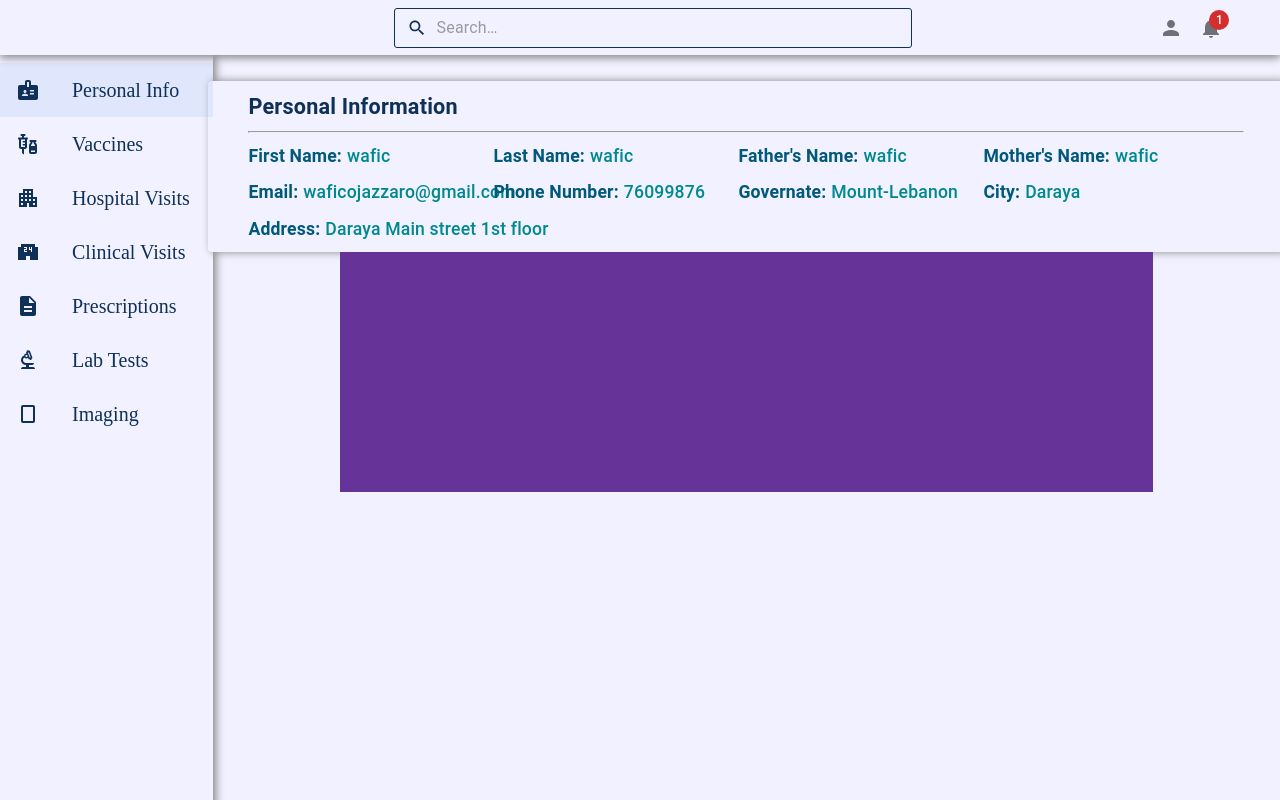
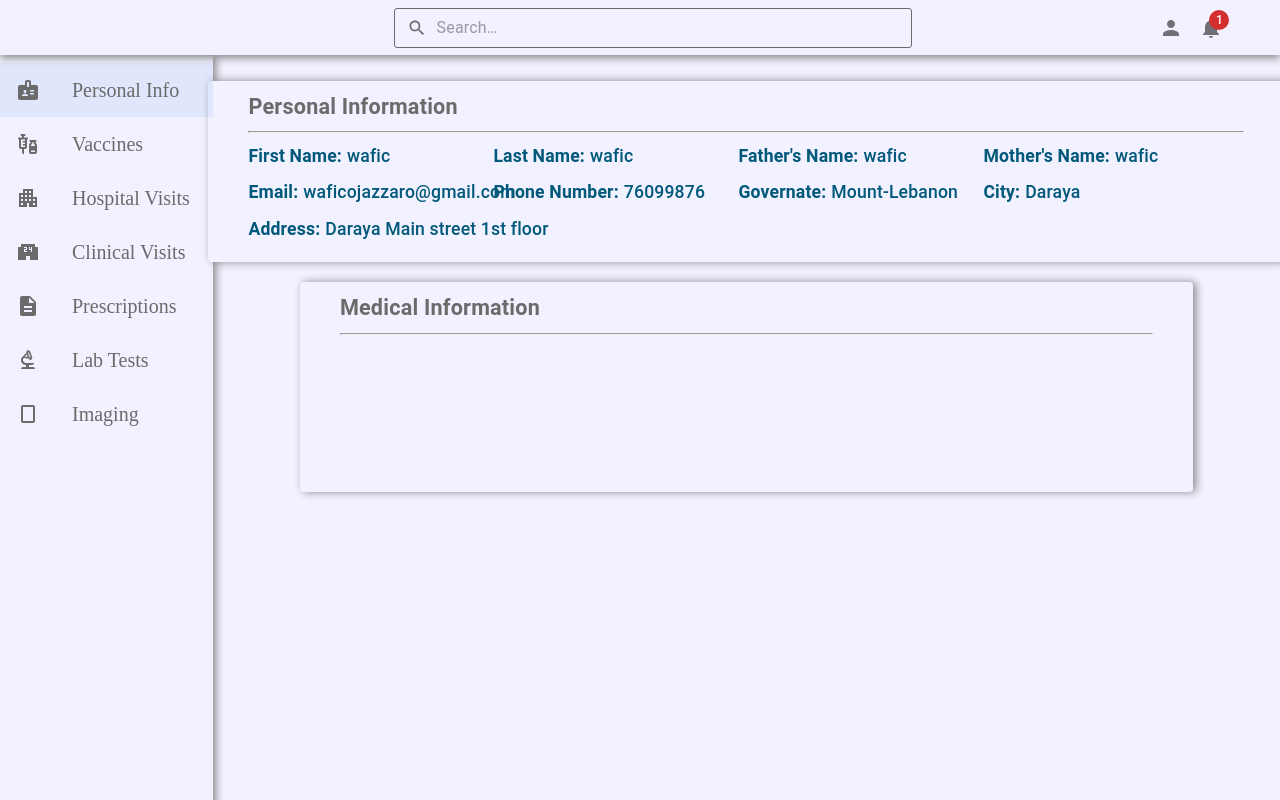
Before and after one commit to waficjazz/medrProject, a React (Create React App) app in the folder front/: page / in a window 1280 px wide. Built offline with nearby package versions, Linux system fonts and the light colour scheme; the HTML template or start-up script is replaced by a standard one.

Commit message:
change color scheme

```diff
--- a/front/src/pages/MainPage/MainPage.css
+++ b/front/src/pages/MainPage/MainPage.css
@@ -1,7 +1,8 @@
 :root {
-  --main-blue: #0f3057;
+  --main-blue: #6b6b6b;
   --second-blue: #008891;
   --third-blue: #00587a;
+  /* 00587a */
   /* --main-blue: #1d4b4a;
   --second-blue: #54b2af;
   --third-blue: #b1dbd7; */
--- a/front/src/pages/PersonalInfo/PersonalInfo.css
+++ b/front/src/pages/PersonalInfo/PersonalInfo.css
@@ -13,6 +13,7 @@
   box-shadow: 3px 0px 8px #888888;
   padding-inline: 40px;
   padding-top: 10px;
+  padding-bottom: 10px;
 }
 @media screen and (max-width: 1670px) {
   .personalInfo {
@@ -49,13 +50,19 @@
 }
 .internalData {
   font-size: 1.1rem;
-  color: var(--second-blue);
+  color: var(--third-blue);
   margin-left: 5px;
   font-weight: 500;
 }
 
 .medicalInfo {
+  margin-top: 20px;
   width: 80%;
-  background-color: rebeccapurple;
-  height: 30%;
+  background-color: var(--main-white);
+  border-radius: 4px;
+  box-shadow: 3px 0px 8px #888888;
+  padding-inline: 40px;
+  padding-top: 10px;
+  padding-top: 10px;
+  height: 200px;
 }
--- a/front/src/pages/PersonalInfo/PersonalInfo.jsx
+++ b/front/src/pages/PersonalInfo/PersonalInfo.jsx
@@ -40,7 +40,10 @@ const PersonalInfo = () => {
               </Typography>
             </div>
           </div>
-          <div className="medicalInfo"></div>
+          <div className="medicalInfo">
+            <Typography sx={{ fontWeight: "bold", fontSize: "1.35rem", color: "var(--main-blue)" }}>Medical Information</Typography>
+            <hr />
+          </div>
         </div>
       </StyledEngineProvider>
     </>
```
